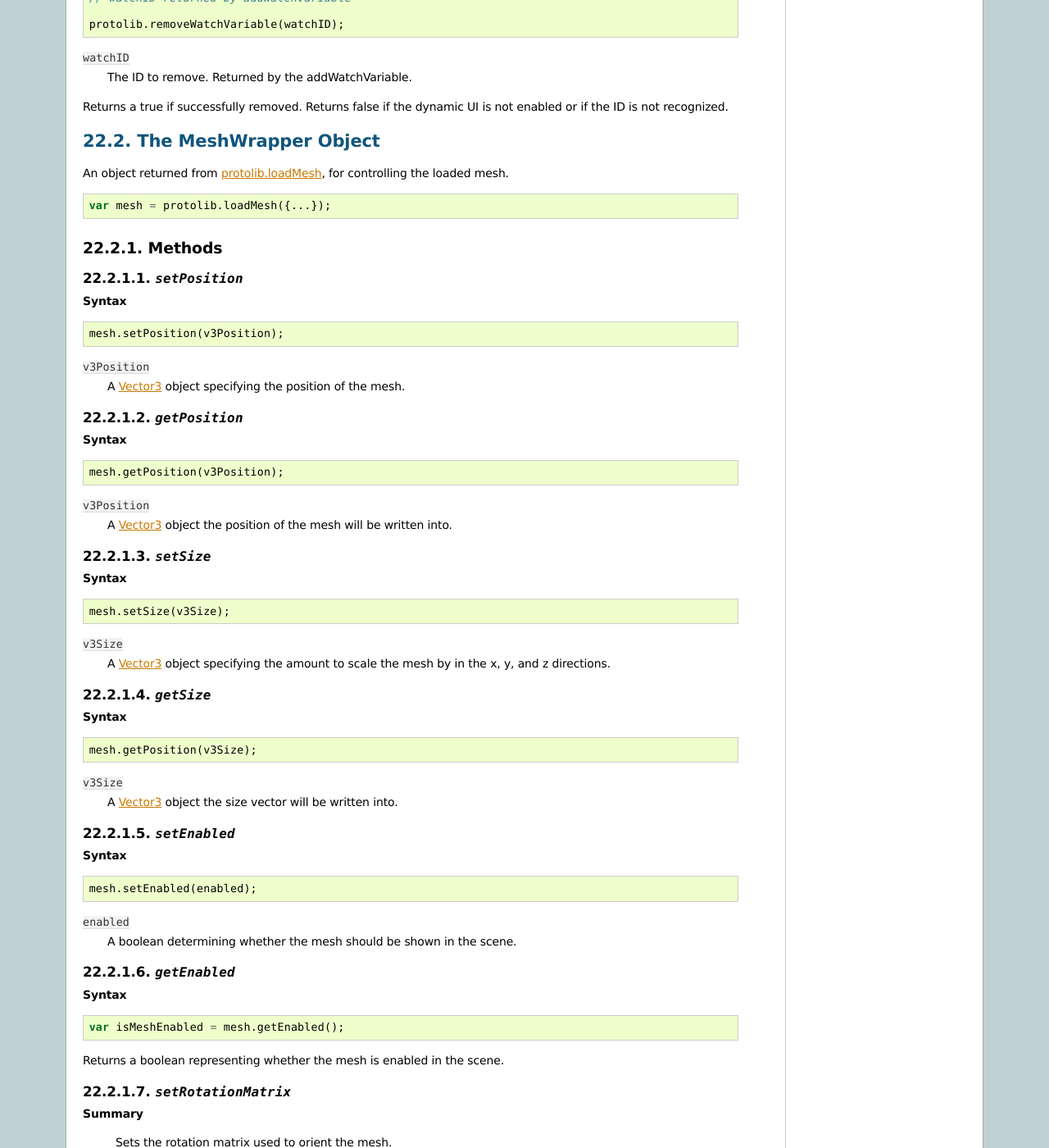
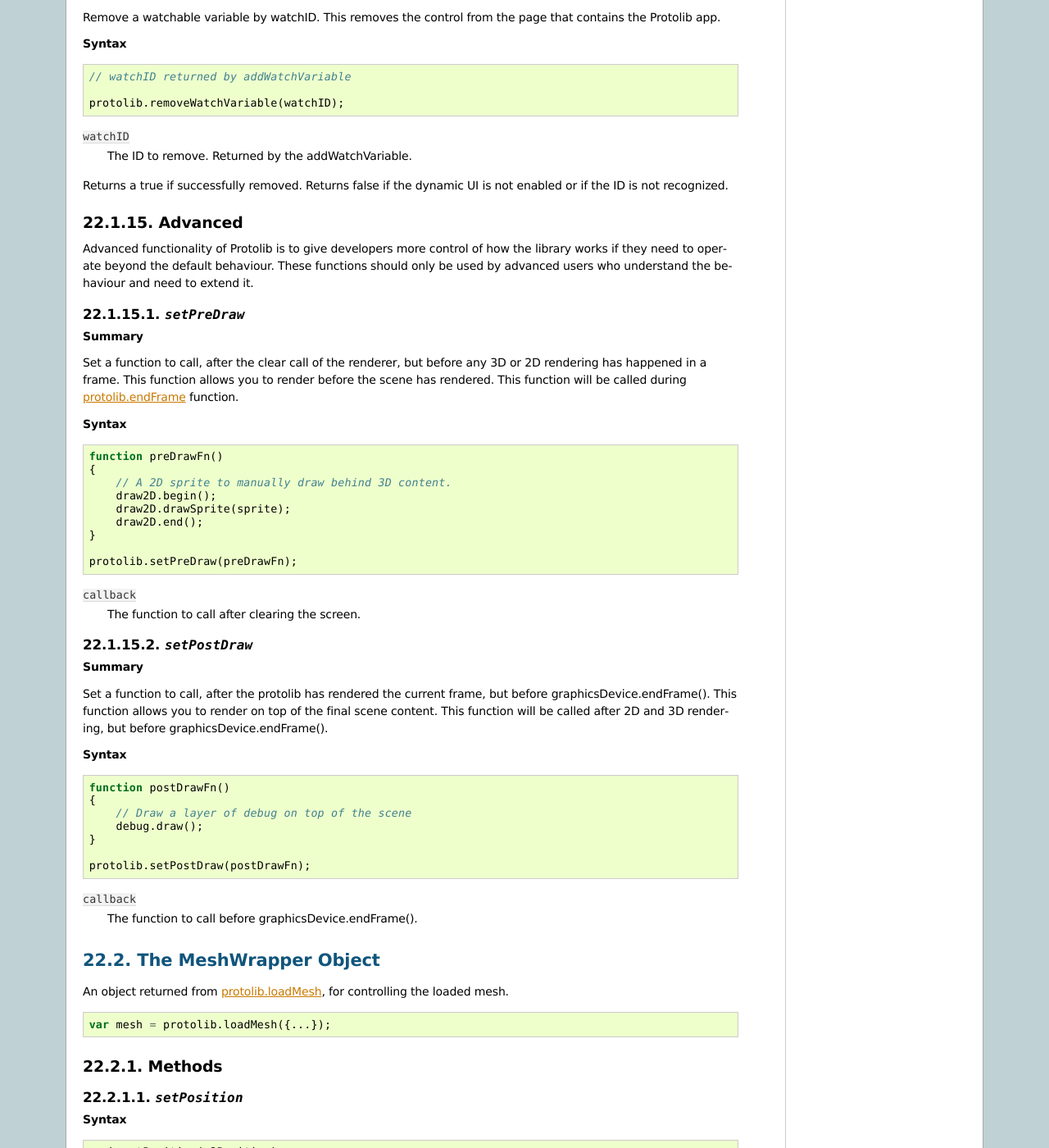
Before and after one commit to turbulenz/turbulenz_engine, a Sphinx documentation site: the page built from docs/source/protolib/protolib_api.rst, in a window 1280 px wide and 1400 px high, scrolled down 19903 px. Shown: the whole window at 82% size. Built offline with Sphinx 7.4.7, drawn with Linux system fonts in a browser that asks for light colours; some of the changed text lies outside the part shown.

Commit message:
Updated docs for new functions and behaviour

```diff
--- a/docs/source/protolib/protolib_api.rst
+++ b/docs/source/protolib/protolib_api.rst
@@ -275,6 +276,11 @@ Creates a protolib object.
             urnMapping: {}
         }
 
+``enableDynamicUI`` (Optional)
+    Initialises the dynamic UI module.
+    Required to use the :ref:`addWatchVariable <protolib-addWatchVariable>`.
+    Defaults to ``false``.
+
 Game Loop
 =========
 
@@ -1218,6 +1224,7 @@ For an example of this functionality in use, see the apps in the SDK.
 **Summary**
 
 Adds a watchable variable to the page that contains the Protolib app.
+*Note:* Requires enableDynamicUI to be ``true`` as a parameter to the :ref:`create <protolib-constructor>` function.
 
 **Syntax** ::
 
@@ -1279,6 +1286,63 @@ Remove a watchable variable by watchID. This removes the control from the page t
 Returns a true if successfully removed. Returns false if the dynamic UI is not enabled or if the ID is not recognized.
 
 
+Advanced
+========
+
+Advanced functionality of Protolib is to give developers more control of how the library works if they need to operate beyond the default behaviour.
+These functions should only be used by advanced users who understand the behaviour and need to extend it.
+
+.. _protolib-setpredraw:
+
+`setPreDraw`
+------------
+
+**Summary**
+
+Set a function to call, after the clear call of the renderer, but before any 3D or 2D rendering has happened in a frame.
+This function allows you to render before the scene has rendered.
+This function will be called during :ref:`protolib.endFrame <protolib-endframe>` function.
+
+**Syntax** ::
+
+    function preDrawFn()
+    {
+        // A 2D sprite to manually draw behind 3D content.
+        draw2D.begin();
+        draw2D.drawSprite(sprite);
+        draw2D.end();
+    }
+
+    protolib.setPreDraw(preDrawFn);
+
+``callback``
+    The function to call after clearing the screen.
+
+.. _protolib-setpostdraw:
+
+`setPostDraw`
+-------------
+
+**Summary**
+
+Set a function to call, after the protolib has rendered the current frame, but before graphicsDevice.endFrame().
+This function allows you to render on top of the final scene content.
+This function will be called after 2D and 3D rendering, but before graphicsDevice.endFrame().
+
+**Syntax** ::
+
+    function postDrawFn()
+    {
+        // Draw a layer of debug on top of the scene
+        debug.draw();
+    }
+
+    protolib.setPostDraw(postDrawFn);
+
+``callback``
+    The function to call before graphicsDevice.endFrame().
+
+
 .. _meshwrapper:
 
 ----------------------
```
Also changed, not shown: other parts of docs/source/protolib/protolib_api.rst (+3 -2 lines).
